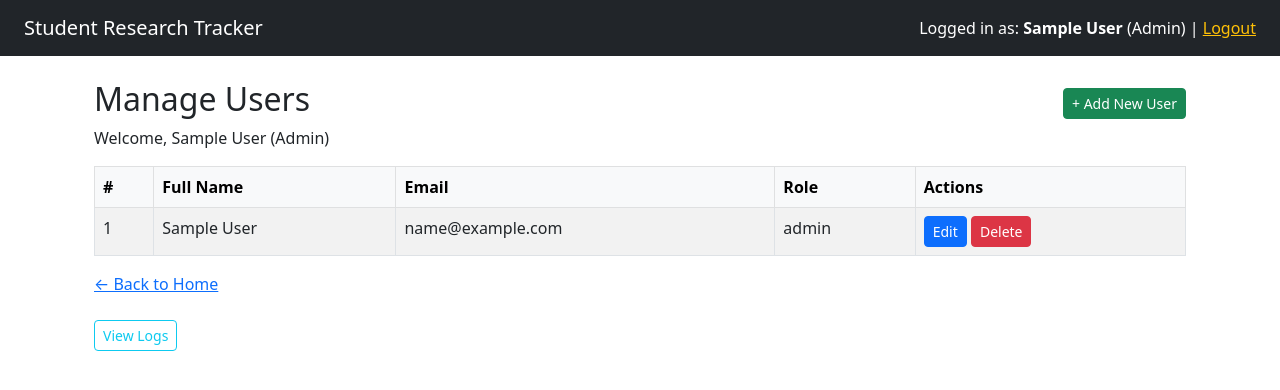
After one commit to angellanabasirye/masksph_srt, a Flask app: page /admin/manage-users in a window 1280 px wide. The commit adds this page. Shown: the top 390 px of the page. Run offline with Flask 3, Linux system fonts and the light colour scheme; the visitor is signed in with stand-in values (Sample User, id 1); data comes from the database, SQL or seed files in the repository; data that the repository does not hold is empty.

Commit message:
Implemented admin user management with logging and role-based dashboards

```diff
--- a/app/__init__.py
+++ b/app/__init__.py
@@ -1,10 +1,13 @@
 # app/__init__.py
+
 from flask import Flask
 from flask_sqlalchemy import SQLAlchemy
 from flask_migrate import Migrate
+from flask_login import LoginManager
 
 db = SQLAlchemy()
 migrate = Migrate()
+login_manager = LoginManager()
 
 def create_app():
     app = Flask(__name__)
@@ -14,9 +17,19 @@ def create_app():
 
     db.init_app(app)
     migrate.init_app(app, db)
+    login_manager.init_app(app)
+    login_manager.login_view = 'main.login'
 
-    # Register the Blueprint
+    from .models import User
+
+    @login_manager.user_loader
+    def load_user(user_id):
+        return User.query.get(int(user_id))
+
     from .routes import main
     app.register_blueprint(main)
 
+    from .admin import admin  # 👈 Import AFTER app is created
+    app.register_blueprint(admin, url_prefix='/admin')
+
     return app
--- /dev/null
+++ b/app/admin.py
@@ -0,0 +1,113 @@
+# app/admin.py
+from flask import Blueprint, render_template, request, redirect, url_for, flash
+from flask_login import login_required, current_user
+from werkzeug.security import generate_password_hash
+from . import db
+from .models import User, ActivityLog
+import csv
+import io
+from flask import make_response
+
+admin = Blueprint('admin', __name__, template_folder='templates')
+
+from .models import User, db
+
+@admin.route('/manage-users')
+@login_required
+def manage_users():
+    users = User.query.all()
+    user_filter = request.args.get('user_filter')
+
+    if user_filter:
+        logs = ActivityLog.query.filter_by(user_id=user_filter).order_by(ActivityLog.timestamp.desc()).all()
+    else:
+        logs = ActivityLog.query.order_by(ActivityLog.timestamp.desc()).limit(50).all()
+
+    return render_template('admin/manage_users.html', user=current_user, users=users, logs=logs)
+
+
+@admin.route('/edit-user/<int:user_id>', methods=['GET', 'POST'])
+@login_required
+def edit_user(user_id):
+    user = User.query.get_or_404(user_id)
+
+    if request.method == 'POST':
+        user.full_name = request.form['full_name']
+        user.email = request.form['email']
+        user.role = request.form['role']
+
+        log = ActivityLog(
+            user_id=current_user.id,
+            action=f"Edited user: {user.email}"
+        )
+        db.session.add(log)
+        db.session.commit()
+
+        flash('User updated successfully.', 'success')
+        return redirect(url_for('admin.manage_users'))
+
+    return render_template('admin/edit_user.html', user=current_user, user_to_edit=user)
+
+@admin.route('/delete-user/<int:user_id>', methods=['POST'])
+@login_required
+def delete_user(user_id):
+    user = User.query.get_or_404(user_id)
+
+    log = ActivityLog(user_id=current_user.id, action=f"Deleted user: {user.email}")
+    db.session.add(log)
+
+    db.session.delete(user)
+    db.session.commit()
+    flash('User deleted successfully.', 'success')
+    return redirect(url_for('admin.manage_users'))
+
+
+
+@admin.route('/add-user', methods=['GET', 'POST'])
+@login_required
+def add_user():
+    if current_user.role != 'admin':
+        flash('Unauthorized access.', 'danger')
+        return redirect(url_for('main.index'))
+
+    if request.method == 'POST':
+        full_name = request.form.get('full_name')
+        email = request.form.get('email')
+        password = request.form.get('password')
+        role = request.form.get('role')
+
+        existing_user = User.query.filter_by(email=email).first()
+        if existing_user:
+            flash('A user with that email already exists.', 'warning')
+            return redirect(url_for('admin.add_user'))
+
+        user = User(full_name=full_name, email=email, role=role)
+        user.set_password(password)
+
+        new_user = User(...)
+        log = ActivityLog(user_id=current_user.id, action=f"Added user: {new_user.email}")
+        db.session.add(log)
+
+        db.session.add(user)
+        db.session.commit()
+        flash('New user added successfully!', 'success')
+        return redirect(url_for('admin.manage_users'))
+
+    return render_template('admin/add_user.html', user=current_user)
+
+
+@admin.route('/download-logs')
+@login_required
+def download_logs():
+    logs = ActivityLog.query.order_by(ActivityLog.timestamp.desc()).all()
+    si = io.StringIO()
+    cw = csv.writer(si)
+    cw.writerow(['User', 'Action', 'Timestamp'])
+
+    for log in logs:
+        cw.writerow([log.user.full_name, log.action, log.timestamp.strftime('%Y-%m-%d %H:%M:%S')])
+
+    output = make_response(si.getvalue())
+    output.headers["Content-Disposition"] = "attachment; filename=activity_logs.csv"
+    output.headers["Content-type"] = "text/csv"
+    return output
--- /dev/null
+++ b/app/templates/admin/__init__.py
@@ -0,0 +1,6 @@
+# app/admin/__init__.py
+from flask import Blueprint
+
+admin = Blueprint('admin', __name__, template_folder='../templates/admin')
+
+from . import routes
--- /dev/null
+++ b/app/templates/admin/base_admin.html
@@ -0,0 +1,36 @@
+<!-- app/templates/admin/base_admin.html -->
+<!DOCTYPE html>
+<html lang="en">
+<head>
+    <meta charset="UTF-8">
+    <title>Admin Panel - {{ user.full_name if user else '' }}</title>
+    <link rel="stylesheet" href="{{ url_for('static', filename='styles.css') }}">
+    <link href="https://cdn.jsdelivr.net/npm/bootstrap@5.3.0/dist/css/bootstrap.min.css" rel="stylesheet">
+</head>
+<body>
+    <nav class="navbar navbar-expand-lg navbar-dark bg-dark px-4">
+        <a class="navbar-brand" href="{{ url_for('main.index') }}">Student Research Tracker</a>
+        <div class="ms-auto text-white">
+            Logged in as: <strong>{{ user.full_name }}</strong> ({{ user.role|capitalize }}) |
+            <a href="{{ url_for('main.logout') }}" class="text-warning">Logout</a>
+        </div>
+    </nav>
+
+    <div class="container mt-4">
+        {% with messages = get_flashed_messages(with_categories=true) %}
+            {% if messages %}
+                {% for category, message in messages %}
+                    <div class="alert alert-{{ category }} alert-dismissible fade show" role="alert">
+                        {{ message }}
+                        <button type="button" class="btn-close" data-bs-dismiss="alert" aria-label="Close"></button>
+                    </div>
+                {% endfor %}
+            {% endif %}
+        {% endwith %}
+
+        {% block content %}{% endblock %}
+    </div>
+
+    <script src="https://cdn.jsdelivr.net/npm/bootstrap@5.3.0/dist/js/bootstrap.bundle.min.js"></script>
+</body>
+</html>
--- /dev/null
+++ b/app/templates/admin/manage_users.html
@@ -0,0 +1,106 @@
+{% extends 'admin/base_admin.html' %}
+
+{% block content %}
+<div class="container mt-4">
+  <div class="d-flex justify-content-between align-items-center">
+    <h2>Manage Users</h2>
+    <a href="{{ url_for('admin.add_user') }}" class="btn btn-success btn-sm">+ Add New User</a>
+  </div>
+  <p>Welcome, {{ user.full_name }} ({{ user.role | capitalize }})</p>
+
+  <!-- User Table -->
+  <table class="table table-bordered table-striped mt-3">
+    <thead class="table-light">
+      <tr>
+        <th>#</th>
+        <th>Full Name</th>
+        <th>Email</th>
+        <th>Role</th>
+        <th>Actions</th>
+      </tr>
+    </thead>
+    <tbody>
+      {% for u in users %}
+      <tr>
+        <td>{{ loop.index }}</td>
+        <td>{{ u.full_name }}</td>
+        <td>{{ u.email }}</td>
+        <td>{{ u.role }}</td>
+        <td>
+          <a href="{{ url_for('admin.edit_user', user_id=u.id) }}" class="btn btn-sm btn-primary">Edit</a>
+          <form action="{{ url_for('admin.delete_user', user_id=u.id) }}" method="POST" style="display:inline;">
+            <button type="submit" class="btn btn-sm btn-danger" onclick="return confirm('Are you sure you want to delete this user?')">Delete</button>
+          </form>
+        </td>
+      </tr>
+      {% endfor %}
+    </tbody>
+  </table>
+
+  <a href="{{ url_for('main.index') }}">← Back to Home</a>
+
+  <!-- Flash Messages -->
+  {% with messages = get_flashed_messages(with_categories=true) %}
+    {% if messages %}
+      {% for category, message in messages %}
+        <div class="alert alert-{{ category }}">{{ message }}</div>
+      {% endfor %}
+    {% endif %}
+  {% endwith %}
+
+  <!-- Log Toggle Section -->
+  <div class="mt-4">
+    <button class="btn btn-outline-info btn-sm" id="logToggleBtn" onclick="toggleLogs()">View Logs</button>
+
+    <!-- Logs Content -->
+    <div id="logs-section" style="display: none;" class="mt-3">
+      <h5 class="mb-3">Activity Logs</h5>
+
+      <!-- Filter -->
+      <form method="GET" action="{{ url_for('admin.manage_users') }}" class="form-inline mb-3">
+        <label class="mr-2">Filter by User:</label>
+        <select name="user_filter" class="form-control mr-2">
+          <option value="">All</option>
+          {% for u in users %}
+            <option value="{{ u.id }}" {% if request.args.get('user_filter') == u.id|string %}selected{% endif %}>
+              {{ u.full_name }}
+            </option>
+          {% endfor %}
+        </select>
+        <button type="submit" class="btn btn-sm btn-secondary">Filter</button>
+      </form>
+
+      {% if logs %}
+        <ul class="list-group mb-3">
+          {% for log in logs %}
+            <li class="list-group-item d-flex justify-content-between align-items-center">
+              <span>{{ log.message }}</span>
+              <span class="text-muted" style="font-size: 0.85em;">{{ log.timestamp.strftime('%Y-%m-%d %H:%M') }}</span>
+            </li>
+          {% endfor %}
+        </ul>
+
+        <!-- Download Logs -->
+        <a href="{{ url_for('admin.download_logs') }}" class="btn btn-sm btn-outline-primary">Download Logs (CSV)</a>
+      {% else %}
+        <p class="text-muted">No logs to display.</p>
+      {% endif %}
+    </div>
+  </div>
+</div>
+
+<!-- JS -->
+<script>
+  function toggleLogs() {
+    const logs = document.getElementById('logs-section');
+    const btn = document.getElementById('logToggleBtn');
+    if (logs.style.display === "none") {
+      logs.style.display = "block";
+      btn.innerText = "Hide Logs";
+    } else {
+      logs.style.display = "none";
+      btn.innerText = "View Logs";
+    }
+  }
+</script>
+{% endblock %}
```
Also changed, not shown: app/models.py (+34 -0 lines), app/routes.py (+90 -6 lines), app/templates/admin/add_user.html (added, +48 -0 lines), app/templates/admin/edit_user.html (added, +29 -0 lines), app/templates/dashboards/admin.html (added, +26 -0 lines), app/templates/dashboards/coordinator.html (added, +7 -0 lines), app/templates/dashboards/student.html (added, +10 -0 lines), app/templates/dashboards/supervisor.html (added, +7 -0 lines), app/templates/index.html (+7 -0 lines), app/templates/login.html (added, +13 -0 lines), app/templates/register_users.html (added, +21 -0 lines), migrations/versions/54de298f9b0e_add_activity_log_model.py (added, +35 -0 lines), migrations/versions/b67b81127a74_add_password_column_to_user.py (added, +50 -0 lines), migrations/versions/c61b1e54807f_add_user_model.py (added, +42 -0 lines), 1 more files.
